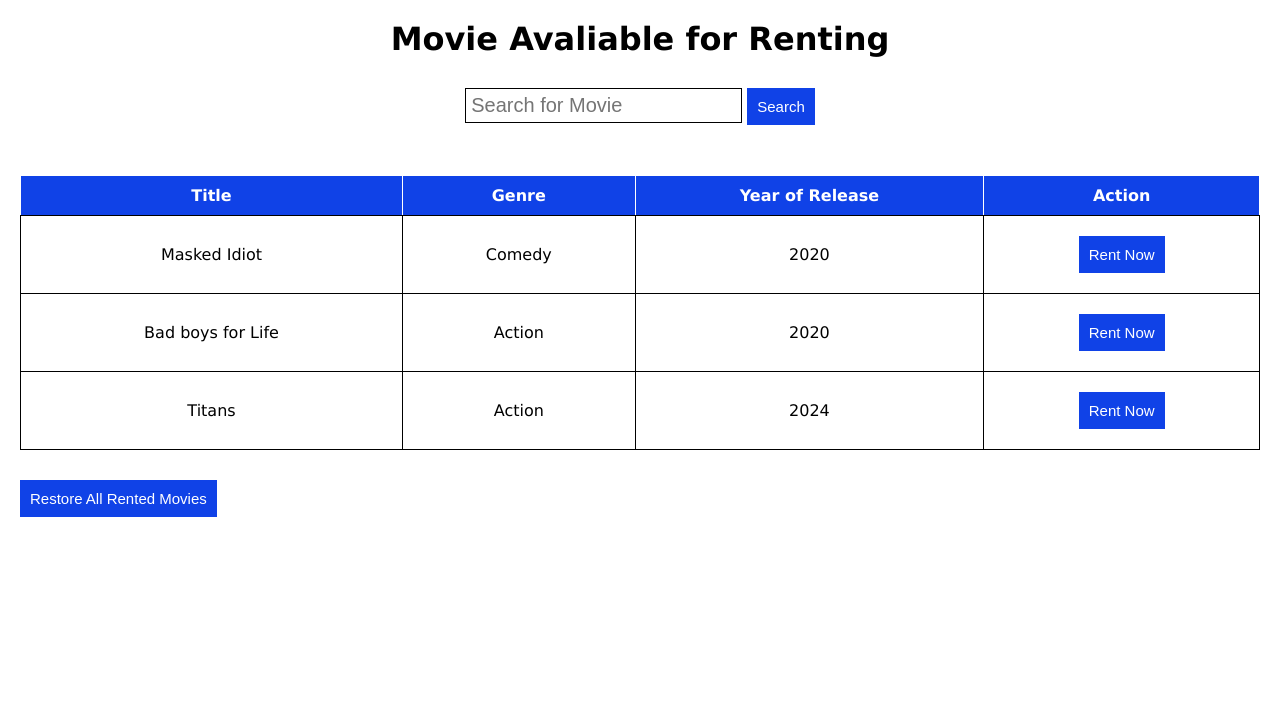
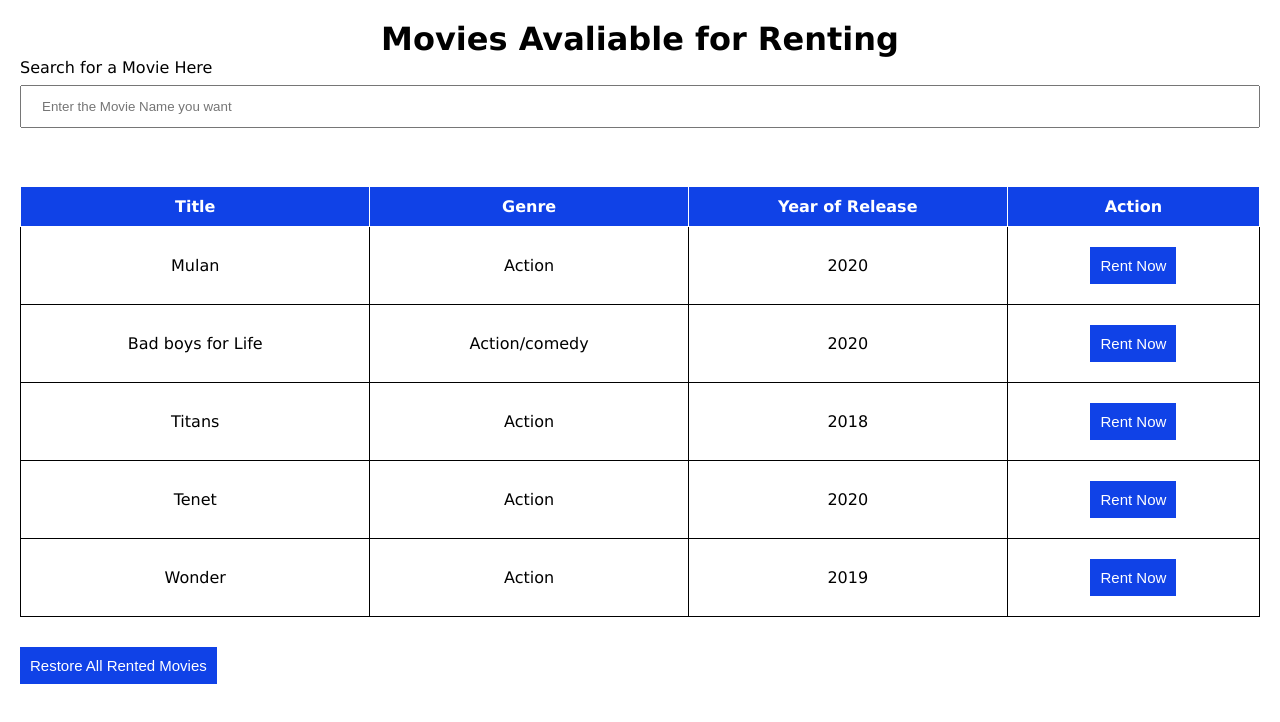
Before and after one commit to mbajoshuac/movie-rental-app, a website: page index.html in a window 1280 px wide. Both pictures are taken after a click on the button "Restore All Rented Movies". Drawn offline with Linux system fonts and the light colour scheme.

Commit message:
FInal commit

```diff
--- a/index.html
+++ b/index.html
@@ -9,23 +9,25 @@
     <title>Movie Rental App</title>
 </head>
 
-<body onload="movie.list_movies()">
-    <h1>Movie Avaliable for Renting</h1>
+<body>
+    <h1>Movies Avaliable for Renting</h1>
     <div class="search">
-        <input type="text" placeholder="Search for Movie"><span><button id="search-id">Search</button></span>
+        <label>Search for a Movie Here</label>
+        <input type="search" placeholder="Enter the Movie Name you want" id="search">
+        </span>
     </div>
     <div>
         <table id="movie-table">
             <tr>
-                <!-- <th>S/N</th> -->
                 <th>Title</th>
                 <th>Genre</th>
                 <th>Year of Release</th>
                 <th>Action</th>
             </tr>
-            <tr>
+            <tbody id="movie-body">
 
-            </tr>
+            </tbody>
+
         </table>
         <button class="restore" onclick="movie.restore_movie()"> Restore All Rented Movies</button>
     </div>
--- a/index.js
+++ b/index.js
@@ -1,26 +1,23 @@
-/**
+/*
  * This is a Moive Rental App created by Joshua Mba
- *
  */
 
-const search_btn = document.getElementById('search-btn');
 const rent_btn = document.getElementById('rent-btn');
-const movie_table = document.getElementById('movie-table');
-
-
+const movie_table = document.getElementById('movie-body');
+const search_input = document.getElementById('search');
 
 // console.log(movies);
 
-
+//Movie Class and methods
 class Movieslibrary {
     constructor(movies) {
-        this.movies = movies
+        this.movies = movies;
+        this.list_movies(this.movies);
+
     }
-    list_movies() {
-        if (movies.length > 0) {
-            movies.map((movie, i) => {
-                let index = this.movies.indexOf(movie);
-                if (movie.rented === false) {
+
+    list_movies(movies_array) {
+        movies_array.map((movie, index) => {
             movie_table.insertAdjacentHTML(
                 'beforeend',
 
@@ -28,37 +25,43 @@ class Movieslibrary {
                             <td>${movie.title}</td>
                             <td>${movie.genre}</td>
                             <td>${movie.year}</td>
-                            <td><button onclick="movie.rent_movie(${index})">Rent Now</button></td>
+                            <td><button onclick="alert('You have successfully Rented ${movie.title} Movie '); movie.rent_movie(${index})">Rent Now</button></td>
                         </tr>`
             );
+            if (movie.rented) {
+                this.rent_movie(index)
             }
         });
-        }
     };
     rent_movie(index) {
         this.movies[index].rented = true;
-        alert('Successfully Rented');
         let movie_row = document.getElementById(index);
-        // console.log(movie_row);
-        // console.log(index);
         movie_row.classList.add('disable');
 
     }
 
     search_movie() {
-
-
+        search_input.oninput = (e) => {
+            let string = e.target.value;
+            string = string.toLowerCase();
+            let filterd_movies = this.movies.filter(movie => movie.title.toLowerCase().includes(string));
+            movie_table.innerHTML = "";
+            this.list_movies(filterd_movies);
+            // console.log(filterd_movies);
         }
-
+    }
     restore_movie() {
-        let all_rows = document.querySelectorAll('tr');
-        all_rows.forEach(function(element) {
-            element.classList.remove('disable')
-        });
+        this.movies.map(movie => {
+            if (movie.rented === true) {
+                movie.rented = false;
+            }
+        })
+        movie_table.innerHTML = "";
+        this.list_movies(this.movies)
     }
 }
 
+//invoking the Moive Class
 let movie = new Movieslibrary(movies);
-
-
-// let rent = movie.rent_movie()
+//calling the search method
+movie.search_movie();
--- a/movies.js
+++ b/movies.js
@@ -1,19 +1,34 @@
+/*
+The movie array
+*/
 const movies = [{
-        title: "Masked Idiot",
-        genre: "Comedy",
+        title: "Mulan",
+        genre: "Action",
         year: 2020,
         rented: false
     },
     {
         title: "Bad boys for Life",
-        genre: "Action",
+        genre: "Action/comedy",
         year: 2020,
         rented: false,
     },
     {
         title: "Titans",
         genre: "Action",
-        year: 2024,
+        year: 2018,
+        rented: false,
+    },
+    {
+        title: "Tenet",
+        genre: "Action",
+        year: 2020,
+        rented: false,
+    },
+    {
+        title: "Wonder",
+        genre: "Action",
+        year: 2019,
         rented: false,
     }
 ]
--- a/style.css
+++ b/style.css
@@ -36,17 +36,11 @@ td {
     border: 1px solid black;
 }
 
-.search {
-    text-align: center;
-    padding-top: 30px;
-}
-
 input {
-    border: 1px solid #000;
-    color: black;
-    font-size: 20px;
-    padding: 5px;
-    margin-right: 5px;
+    width: 100%;
+    padding: 12px 20px;
+    margin: 8px 0;
+    box-sizing: border-box;
 }
 
 button {
```
Lines whose indentation alone changed are shown as unchanged.
